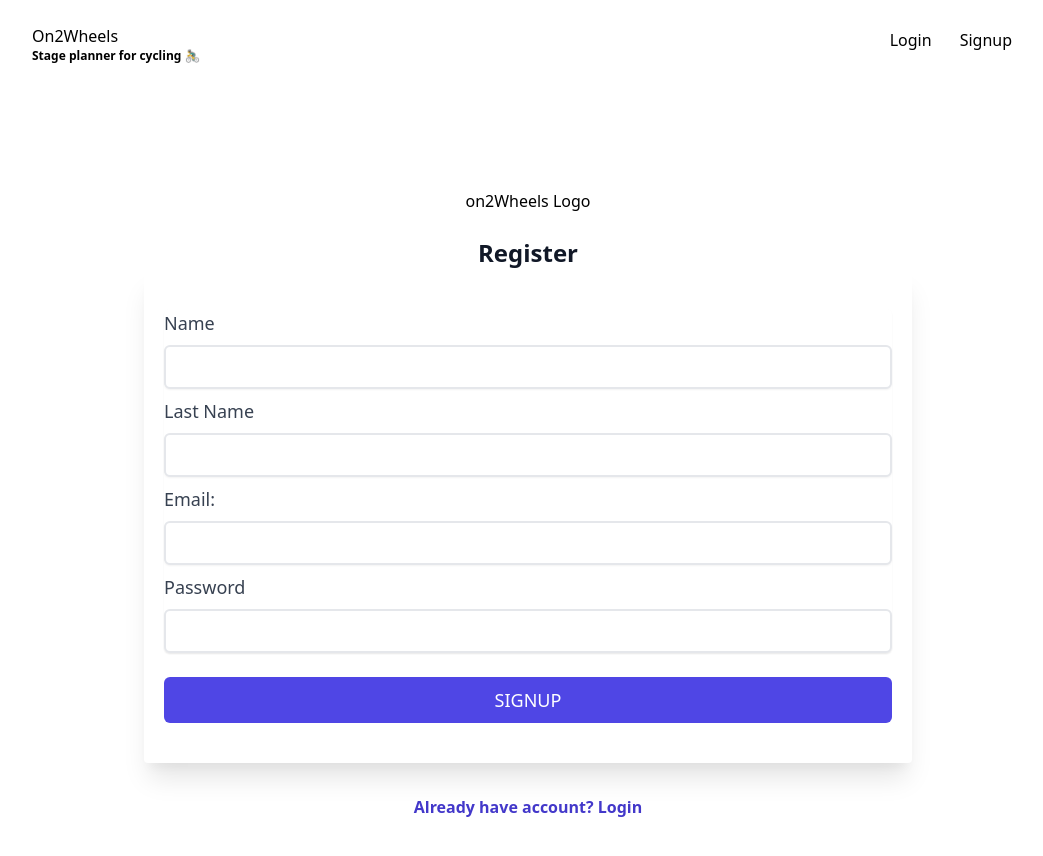
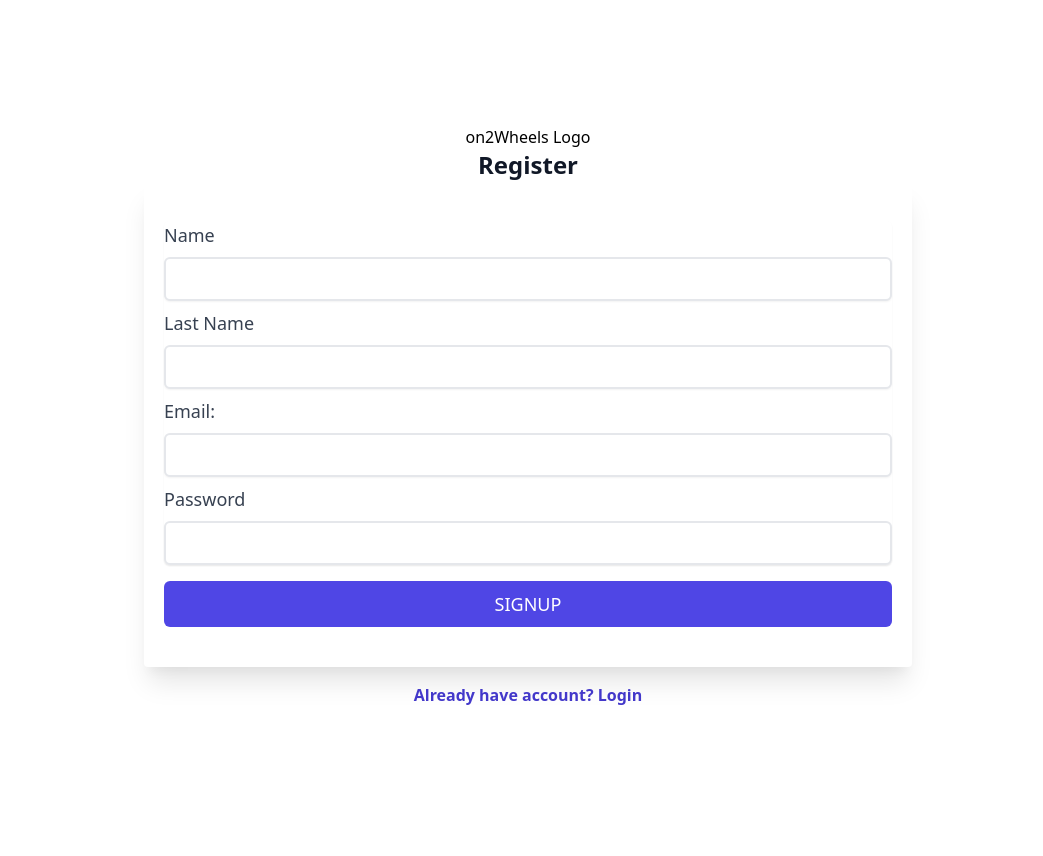
Before and after one commit to on2wheels-es/front-end, a React (Create React App) app: page /signup in a window 1280 px wide. Shown: the top 856 px of the page, without its empty margins (112-1155 px from the left). After the commit the page ends 832 px from the top, so only its background shows below. Built offline with nearby package versions, Linux system fonts and the light colour scheme; no server answers.

Commit message:
styles navbar and homepage

```diff
--- a/src/App.js
+++ b/src/App.js
@@ -1,7 +1,6 @@
 import React, { Component } from 'react';
 import { Switch, Route } from 'react-router-dom';
 
-import Navbar from './components/Header';
 import PrivateRoute from './components/PrivateRoute';
 import AnonRoute from './components/AnonRoute';
 import Profile from './pages/Profile';
@@ -18,7 +17,6 @@ class App extends Component {
 		}
 		return (
 			<>
-				<Navbar />
 				<Switch>
 					<Route exact path="/" component={HomePage} />
 					<AnonRoute path="/signup" component={Signup} />
--- a/src/index.css
+++ b/src/index.css
@@ -25,7 +25,7 @@
   }
 
   .subtitle {
-    @apply font-bold text-xs m-0;
+    @apply font-bold text-xs;
   }
 
 }
@@ -33,7 +33,7 @@
 /* Base Components */
 @layer components {
   .form-container {
-    @apply min-h-screen flex flex-col items-center justify-center py-4 px-4 sm:px-6 lg:px-8 rounded-lg;
+    @apply min-h-screen flex flex-col items-center justify-center sm:px-6 lg:px-8 rounded-lg;
 
   }
   .form {
--- a/src/pages/HomePage.jsx
+++ b/src/pages/HomePage.jsx
@@ -1,8 +1,11 @@
 import React from 'react'
+
+import Header from '../components/Header'
 
 function HomePage() {
   return (
     <>
+      <Header />
       <main className="flex flex-col space-y-4">
         <div className="py-10 border-2">
           <p>SearchBar Component</p>
--- a/src/pages/Login.jsx
+++ b/src/pages/Login.jsx
@@ -1,6 +1,6 @@
 import React, { Component } from "react";
+import { Link } from 'react-router-dom';
 import { withAuth } from "../providers/AuthProvider";
-
 
 class Login extends Component {
   constructor(props) {
@@ -30,7 +30,7 @@ class Login extends Component {
     return (
 			<div className="form-container">
 				<div className="text-center">
-					<p>on2Wheels Logo</p>
+					<Link to="/">on2Wheels Logo</Link>
 					<h2 className="mt-6 text-center font-extrabold text-gray-900">Login to your account</h2>
 				</div>
 				<form className="form" onSubmit={this.handleFormSubmit}>
--- a/src/pages/Signup.jsx
+++ b/src/pages/Signup.jsx
@@ -29,8 +29,8 @@ class Signup extends Component {
     return (
 			<div className="form-container">
 				<div className="text-center">
-					<p>on2Wheels Logo</p>
-					<h2 className="mt-6 text-center font-extrabold text-gray-900">Register</h2>
+					<Link to="/">on2Wheels Logo</Link>
+					<h2 className="text-center font-extrabold text-gray-900">Register</h2>
 				</div>
 				<form className="form" onSubmit={this.handleFormSubmit}>
 					<div className="rounded-md shadow-sm flex-col space-y-2">
@@ -49,9 +49,9 @@ class Signup extends Component {
 							className="form-input"
 						/>
 					</div>
-					<input className="button-indigo mt-6" type="submit" value="Signup" />
+					<input className="button-indigo mt-4" type="submit" value="Signup" />
 				</form>
-				<p className="font-xl font-bold mt-8 text-indigo-700">
+				<p className="font-xl font-bold mt-4 text-indigo-700">
 					Already have account?
 					<Link to={'/login'}> Login</Link>
 				</p>
--- a/tailwind.config.js
+++ b/tailwind.config.js
@@ -2,8 +2,14 @@ module.exports = {
 	purge: ['./src/**/*.{js,jsx,ts,tsx}', './public/index.html'],
 	darkMode: false, // or 'media' or 'class'
 	theme: {
-		extend: {},
-	},
+    maxHeight: {
+      '0': '0',
+      '1/4': '25%',
+      '1/2': '50%',
+      '3/4': '75%',
+      'full': '100%',
+     }
+  },
 	variants: {
 		extend: {},
 	},
```
